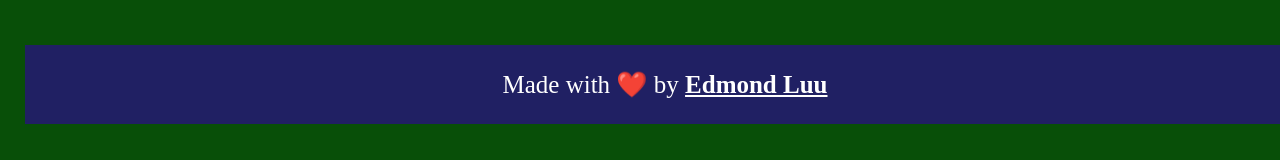
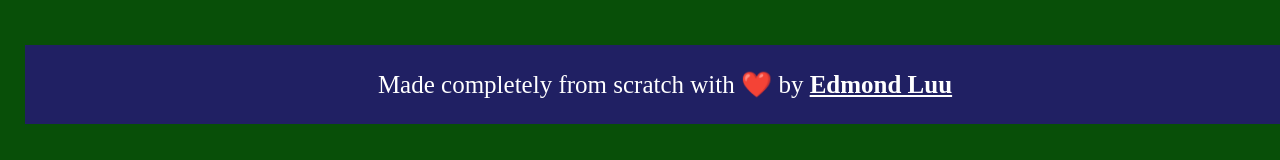
Before and after one commit to Edmond-Luu/roulette, a React (Create React App) app: page / in a window 1280 px wide. Shown: the part 676-836 px from the top of the page. Built offline with nearby package versions, Linux system fonts and the light colour scheme; the HTML template or start-up script is replaced by a standard one.

Commit message:
Fixed footer

```diff
--- a/src/components/Footer.tsx
+++ b/src/components/Footer.tsx
@@ -3,7 +3,7 @@ import React from 'react'
 export default function Footer() {
     return (
         <div className="footer">
-            <p className="caption">Made with ❤️ by <a href="https://edmond-luu.github.io" target="_blank" rel="noreferrer">Edmond Luu</a></p>
+            <p className="caption">Made completely from scratch with ❤️ by <a href="https://edmond-luu.github.io" target="_blank" rel="noreferrer">Edmond Luu</a></p>
         </div>
   )
 }
```
